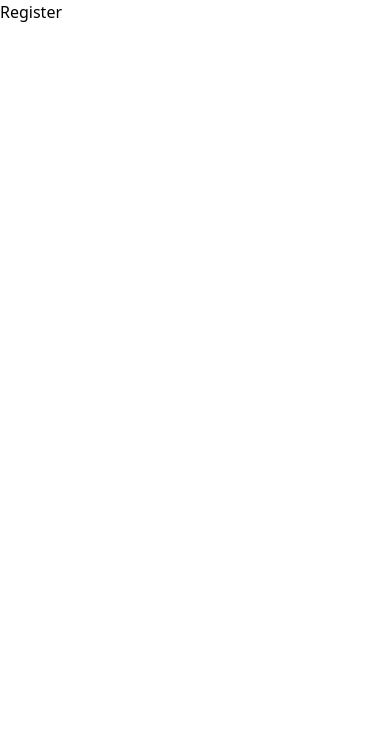
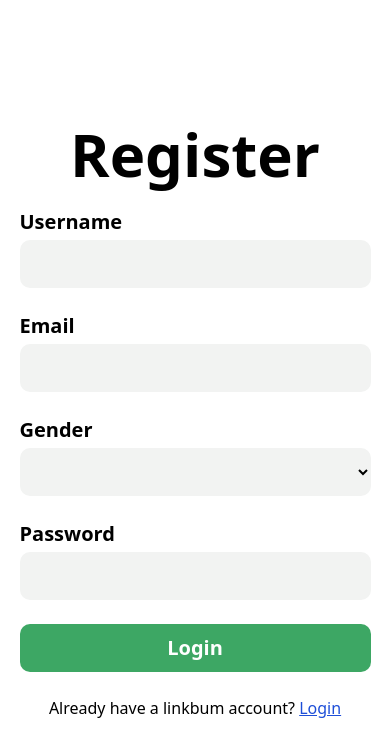
Before and after one commit to DevAdedeji/Linkbum-Frontend, a Vue app: page /register in a window 390 px wide. Shown: the top 756 px of the page. Built offline with nearby package versions, Linux system fonts and the light colour scheme.

Commit message:
Done with auth pages

```diff
--- a/src/pages/Home.vue
+++ b/src/pages/Home.vue
@@ -1,3 +1,11 @@
 <template>
-    <h1>Home</h1>
+    <div class="flex">
+        <div>
+           Home
+        </div>
+    </div>
 </template>
+
+<script lang="ts" setup>
+
+</script>
--- a/src/pages/Login.vue
+++ b/src/pages/Login.vue
@@ -1,3 +1,57 @@
 <template>
-    <h1>Login</h1>
+  <div class="flex flex-col lg:flex-row bg-[#ffff] justify-between h-screen max-h-screen">
+    <div class="w-full lg:w-1/2 login-form flex items-center min-h-screen justify-center">
+      <form
+        @submit.prevent="loginUser"
+        class="w-[90%] sm:w-[60%] flex justify-center items-center flex-col gap-10"
+      >
+        <h1 class="text-6xl font-bold">Login</h1>
+        <div class="flex flex-col gap-1 w-full">
+          <label for="username" class="text-xl font-semibold">Username </label>
+          <input
+            type="text"
+            v-model="username"
+            class="bg-grey rounded-[10px] w-full h-[48px] px-2"
+          />
+        </div>
+        <div class="flex flex-col gap-1 w-full">
+          <label for="password" class="text-xl font-semibold">Password </label>
+          <input
+            type="password"
+            v-model="password"
+            class="bg-grey rounded-[10px] w-full h-[48px] px-2"
+          />
+        </div>
+        <button
+          type="submit"
+          class="h-[48px] bg-green rounded-[10px] text-[#fff] w-full text-xl font-semibold"
+        >
+          Login
+        </button>
+        <p>
+          Don't have a linkbum account?
+          <router-link :to="{ name: 'register' }" class="text-blue-700 underline">
+            Create one
+          </router-link>
+        </p>
+      </form>
+    </div>
+    <div class="w-1/2 hidden lg:block h-full">
+      <img
+        src="../assets/01-Create-Account-1920x1920.webp"
+        alt="image"
+        class="w-full h-full"
+      />
+    </div>
+  </div>
 </template>
+
+<script lang="ts" setup>
+import { ref } from "vue";
+const username = ref<string>("");
+const password = ref<string>("");
+const btnDisabled = ref<boolean>(false);
+const loginUser = () => {
+  console.log(username.value, password.value);
+};
+</script>
--- a/src/pages/Register.vue
+++ b/src/pages/Register.vue
@@ -1,3 +1,75 @@
 <template>
-    <h1>Register</h1>
+  <div class="flex flex-col lg:flex-row bg-[#ffff] justify-between h-screen max-h-screen">
+    <div class="w-full lg:w-1/2 login-form flex items-center min-h-screen justify-center">
+      <form
+        @submit.prevent="registerUser"
+        class="w-[90%] sm:w-[60%] flex justify-center items-center flex-col gap-6"
+      >
+        <h1 class="text-6xl font-bold">Register</h1>
+        <div class="flex flex-col gap-1 w-full">
+          <label for="username" class="text-xl font-semibold">Username </label>
+          <input
+            type="text"
+            v-model="username"
+            class="bg-grey rounded-[10px] w-full h-[48px] px-2"
+          />
+        </div>
+        <div class="flex flex-col gap-1 w-full">
+          <label for="username" class="text-xl font-semibold">Email </label>
+          <input
+            type="email"
+            v-model="email"
+            class="bg-grey rounded-[10px] w-full h-[48px] px-2"
+          />
+        </div>
+        <div class="flex flex-col gap-1 w-full">
+          <label for="username" class="text-xl font-semibold">Gender </label>
+          <select v-model="gender" class="bg-grey rounded-[10px] w-full h-[48px] px-2">
+            <option value="male">Male</option>
+            <option value="female">Female</option>
+            <option value="others">Others</option>
+          </select>
+        </div>
+        <div class="flex flex-col gap-1 w-full">
+          <label for="password" class="text-xl font-semibold">Password </label>
+          <input
+            type="password"
+            v-model="password"
+            class="bg-grey rounded-[10px] w-full h-[48px] px-2"
+          />
+        </div>
+        <button
+          type="submit"
+          class="h-[48px] bg-green rounded-[10px] text-[#fff] w-full text-xl font-semibold"
+        >
+          Login
+        </button>
+        <p>
+          Already have a linkbum account?
+          <router-link :to="{ name: 'login' }" class="text-blue-700 underline">
+            Login
+          </router-link>
+        </p>
+      </form>
+    </div>
+    <div class="w-1/2 hidden lg:block h-full">
+      <img
+        src="../assets/01-Create-Account-1920x1920.webp"
+        alt="image"
+        class="w-full h-full"
+      />
+    </div>
+  </div>
 </template>
+
+<script lang="ts" setup>
+import { ref } from "vue";
+const username = ref<string>("");
+const email = ref<string>("");
+const password = ref<string>("");
+const gender = ref<string>("");
+const btnDisabled = ref<boolean>(false);
+const registerUser = () => {
+  console.log(username.value, password.value);
+};
+</script>
--- a/tailwind.config.cjs
+++ b/tailwind.config.cjs
@@ -8,7 +8,9 @@ module.exports = {
   theme: {
     extend: {
       colors:{
-
+        green:'#3DA764',
+        grey:'#F2F3F2',
+        'grey-2':'#F2F3F2'
       }
     },
   },
```
Also changed, not shown: 1 other file (tests, documents, lock files or other folders).
